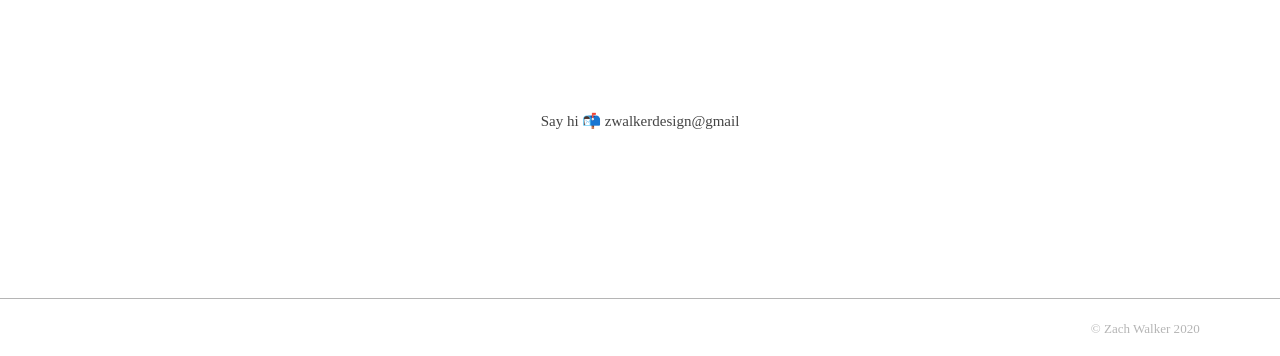
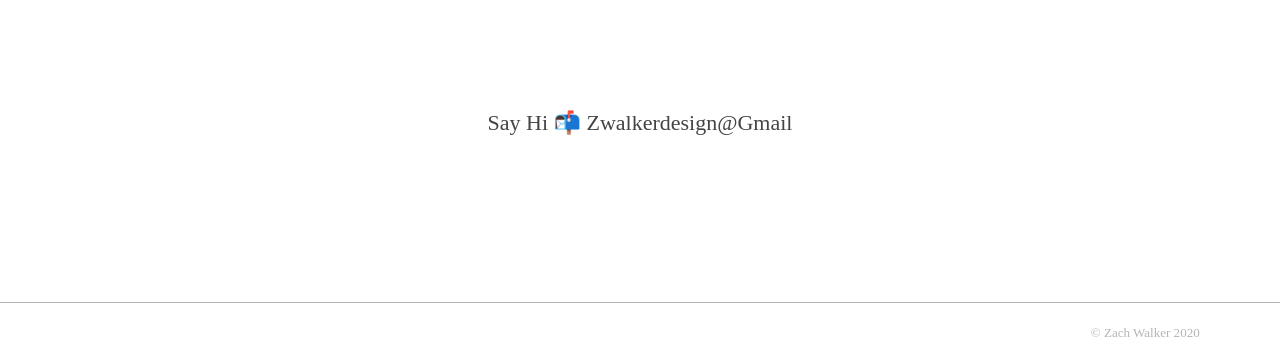
Before and after one commit to zwalkerdesign/zwalkerdesign.github.io, a Jekyll site: the page about-me.html, which Jekyll copies as it is, in a window 1280 px wide. Shown: the part 1102-1458 px from the top of the page. Built offline with Jekyll 4.4.1, drawn with Linux system fonts in a browser that asks for light colours; nearby versions of some CDN libraries; some web fonts are replaced.

Commit message:
Update about-me.html

```diff
--- a/about-me.html
+++ b/about-me.html
@@ -90,7 +90,7 @@
 		</div>
 		<div class="row no-gutter text-center">
 			<div class="col-sm-12 text-center">
-				<p class="aboutMeFooter mt-100">Say hi 📬 zwalkerdesign@gmail</p>
+				<h1 class="aboutMeFooter mt-100">Say hi 📬 zwalkerdesign@gmail</p>
 			</div>
 		</div>
 	</div>
```
